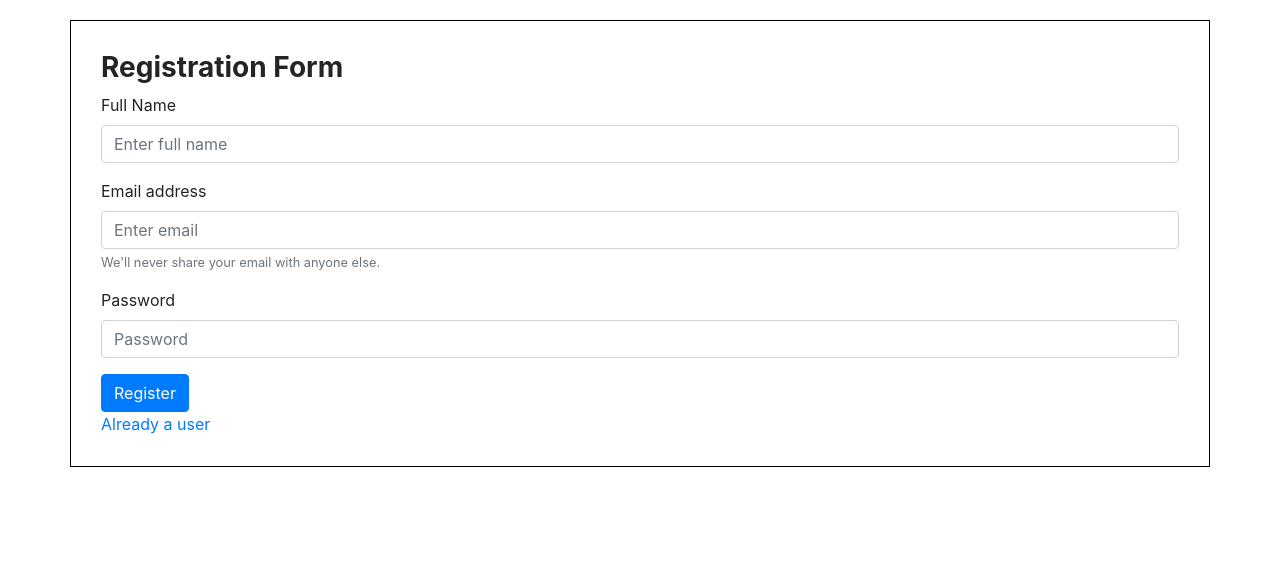
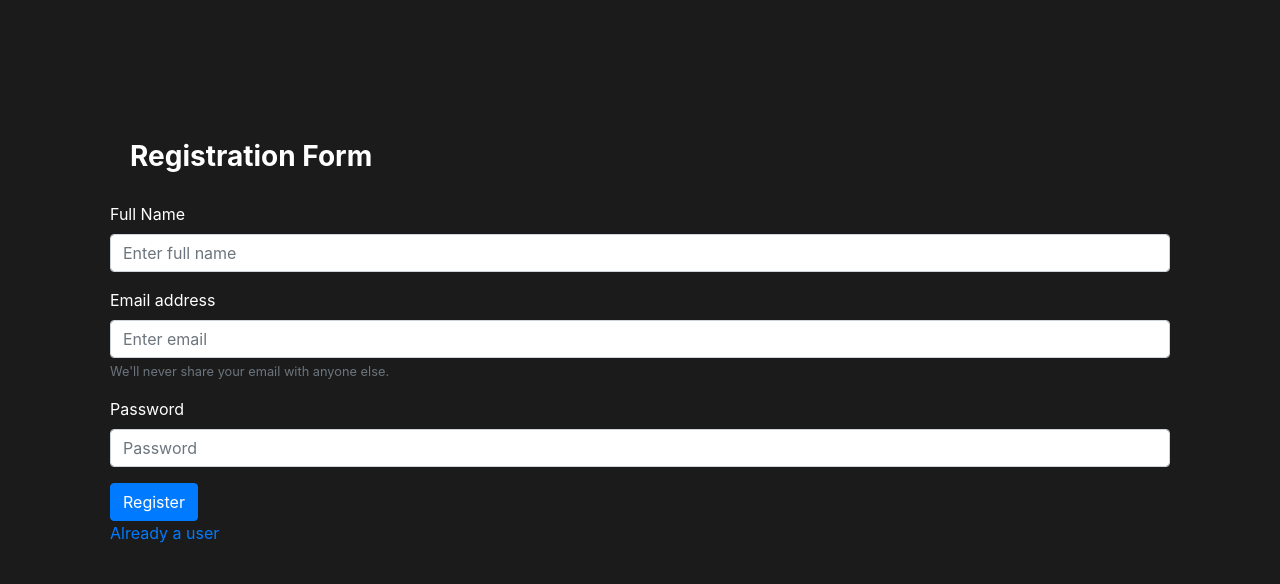
Before and after one commit to Kvatsx/EdX-CS50-Web-Programming-with-Python-and-JavaScript, a Flask app: page /register in a window 1280 px wide. Shown: the top 584 px of the page. Run offline with Flask 2, Linux system fonts and the light colour scheme; style sheets or scripts are compiled from the project's sources; some libraries are stand-ins or nearby versions.

Commit message:
Project1 almost completed

```diff
--- a/project1/static/forms.css
+++ b/project1/static/forms.css
@@ -4,10 +4,11 @@
 
 .heading {
     font-weight: bold;
+    padding: 20px 20px 20px 20px;
 }
 
 .custom-forms {
-    border: 1px solid black;
     margin: 20px 20px 20px 20px;
-    padding: 30px 30px 30px 30px;
+    margin-top: 80px;
+    padding: 40px 40px 40px 40px;
 }
--- a/project1/static/home.css
+++ b/project1/static/home.css
@@ -5,10 +5,6 @@
 .welcome {
     padding-right: 30px;
     font-weight: bold;
-}
-
-.search-box {
-    padding-top: 50px;
 }
 
 .search-bar {
@@ -22,6 +18,6 @@
 
 
 body {
-    padding: 80px 0px 0px 0px;
+    padding: 70px 0px 0px 0px;
     z-index: 0;
 }
```
Also changed, not shown: project1/static/styles.css (deleted).
